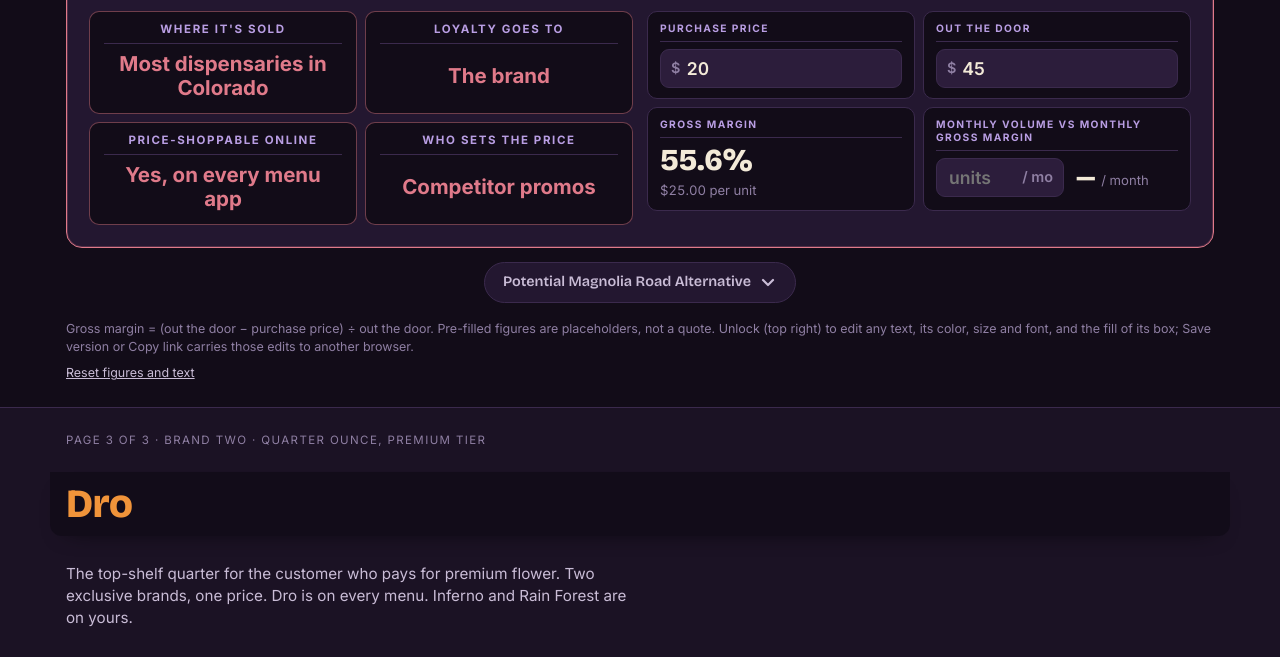
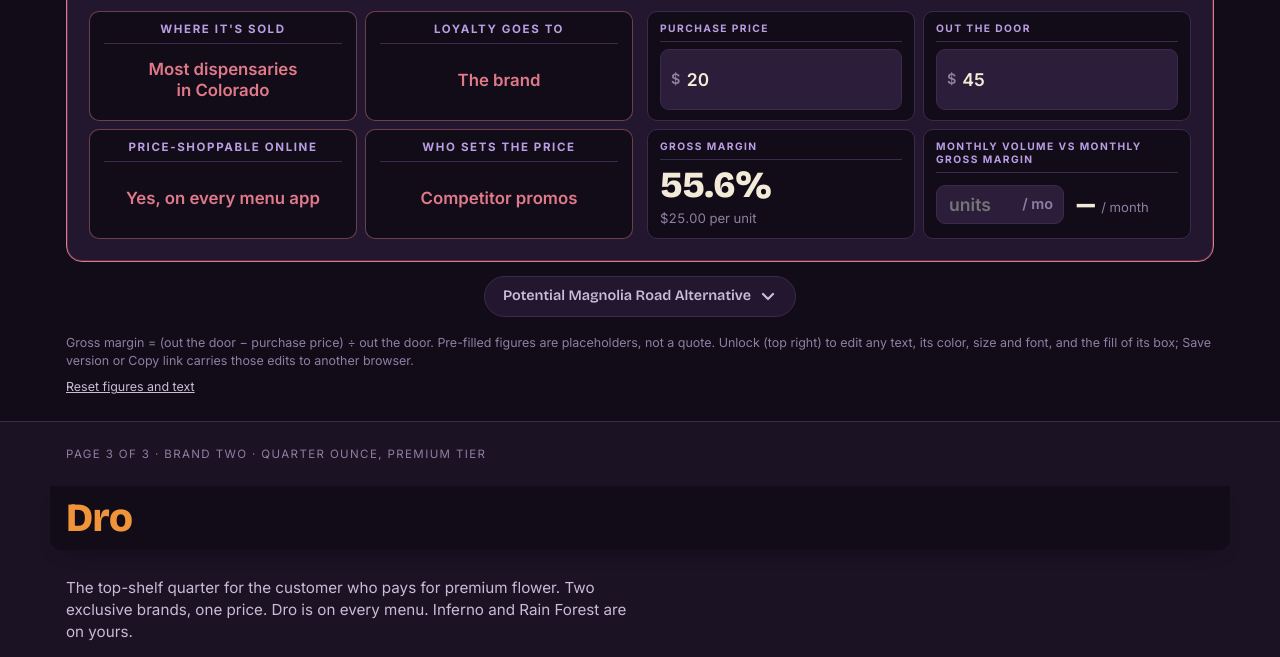
Before and after one commit to Hzukas/magnolia-road-pitch, a plain HTML site: page index.html in a window 1280 px wide. Shown: the part 1152-1809 px from the top of the page. Drawn offline with nearby package versions, Linux system fonts and the light colour scheme.

Commit message:
Publish 2026-11-18 20:17

```diff
--- a/index.html
+++ b/index.html
@@ -172,7 +172,7 @@ body.editing .pagereset{display:inline-flex}
 .pill.ours{background:rgba(127,194,74,.14);border-color:var(--green);color:var(--green)}
 .pill.theirs{background:var(--rose);border-color:var(--rose);color:#2a0f14;font-size:.74rem;padding:7px 14px;letter-spacing:.08em}
 .attrs{display:grid;grid-template-columns:repeat(2,1fr);grid-auto-rows:1fr;gap:8px;align-content:stretch}
-.pricing{display:grid;grid-template-columns:1fr 1fr;gap:8px;align-content:start}
+.pricing{display:grid;grid-template-columns:1fr 1fr;grid-auto-rows:1fr;gap:8px;align-content:stretch}
 @media (max-width:900px){.bb{grid-template-columns:1fr}.bb > .attrs,.bb > .pricing{grid-column:1}}
 @media (max-width:520px){.attrs,.pricing{grid-template-columns:1fr}}
 .attr{background:var(--bg);border:1px solid var(--line);border-radius:10px;padding:10px 12px;display:grid;gap:5px;align-content:start;min-width:0}
@@ -180,7 +180,7 @@ body.editing .pagereset{display:inline-flex}
 .attr > b{font-size:1.02rem;font-weight:600;color:var(--fg);line-height:1.3}
 .attrs .attr{grid-template-rows:auto 1fr;padding:10px 14px 12px;gap:6px}
 .attrs .attr > .t{text-align:center;font-size:.72rem}
-.attrs .attr > b{text-align:center;align-self:center;padding:0;line-height:1.2;font-size:clamp(1.2rem,1.6vw,1.5rem);font-weight:700}
+.attrs .attr > b{text-align:center;align-self:center;padding:0;line-height:1.2;font-size:clamp(1.05rem,1.25vw,1.25rem);font-weight:600;text-wrap:balance}
 .float h2 .t-theirs{color:#f0943a}
 .float h2 .t-ours{color:var(--green)}
 .float h2 .t-vs{color:var(--muted);font-weight:600;font-size:.6em;margin:0 .15em;vertical-align:middle}
@@ -226,7 +226,9 @@ body.editing [data-box] [contenteditable="true"]{cursor:text}
 .money span{color:var(--muted);font-weight:600;font-size:.9rem}
 .money input{flex:1;min-width:0;width:100%;background:transparent;border:0;color:var(--fg);font:600 1.1rem var(--font-body);font-variant-numeric:tabular-nums;padding:8px 6px;outline:none;-moz-appearance:textfield}
 .money input::-webkit-outer-spin-button,.money input::-webkit-inner-spin-button{-webkit-appearance:none;margin:0}
-.big{font-family:var(--font-display);font-size:1.9rem;font-weight:800;font-variant-numeric:tabular-nums;letter-spacing:-.01em;line-height:1;color:var(--fg)}
+.big{font-family:var(--font-display);font-size:2.3rem;font-weight:800;font-variant-numeric:tabular-nums;letter-spacing:-.01em;line-height:1;color:var(--fg)}
+.pricing .attr{align-content:center;grid-template-rows:auto 1fr}
+.pricing .attr > .t{align-self:start}
 .bb.ours .big{color:var(--green)}
 .sub{font-size:.82rem;color:var(--muted);font-variant-numeric:tabular-nums}
 .bar{height:10px;border-radius:999px;background:var(--panel-2);overflow:hidden;display:flex;width:100%;margin-top:6px}
```
